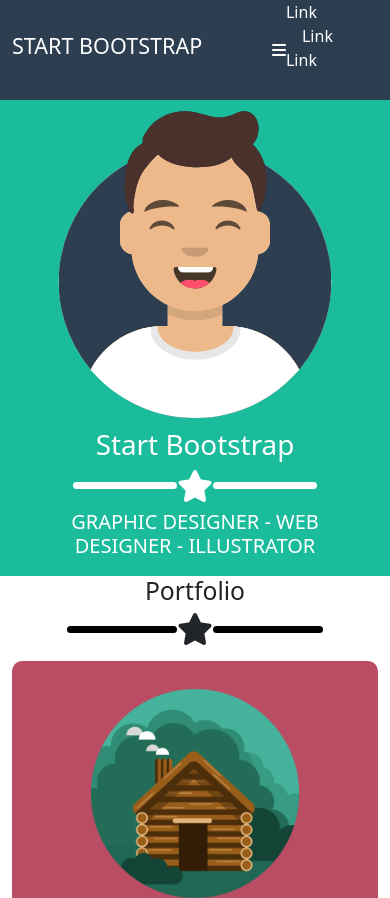
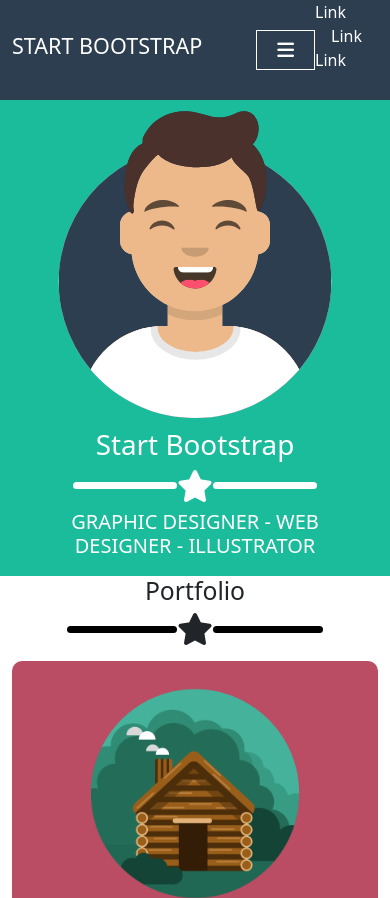
Before and after one commit to simolorevg/html-css-bootstrap-freelancer, a plain HTML site: page index.html in a window 390 px wide. Shown: the top 898 px of the page. Drawn offline with nearby package versions, Linux system fonts and the light colour scheme.

Commit message:
Header terminated

```diff
--- a/css/style.css
+++ b/css/style.css
@@ -17,6 +17,9 @@
 a{
     color: inherit;
     text-decoration: none;
+}
+a:hover{
+    color: inherit;
 }
 img{
     max-width: 100%;
@@ -68,6 +71,11 @@
     padding: 0;
     margin: 0 auto;
 }
+.my_hamburger{
+    padding: 5px 20px;
+    font-size: 1.2em;
+    border: 1px solid white;
+}
 /*JUMBOTRON*/
 .my_jumbo-image,
 .my_jumbo-paragraph{
--- a/index.html
+++ b/index.html
@@ -25,7 +25,9 @@
                         <h4>START BOOTSTRAP</h4>
                     </div>
                     <div class="col-4 col-md-8 my_menu_header d-flex align-items-center justify-content-end">
-                        <i class="fa-solid fa-bars d-md-none"></i>
+                        <a href="#menu" class="my_hamburger d-md-none">
+                            <i class="fa-solid fa-bars"></i>
+                        </a>
                         <ul class="d-sm-none d-md-block my_list d-md-flex justify-content-end align-items-center">
                             <li>
                                 <a href="#link">
```
